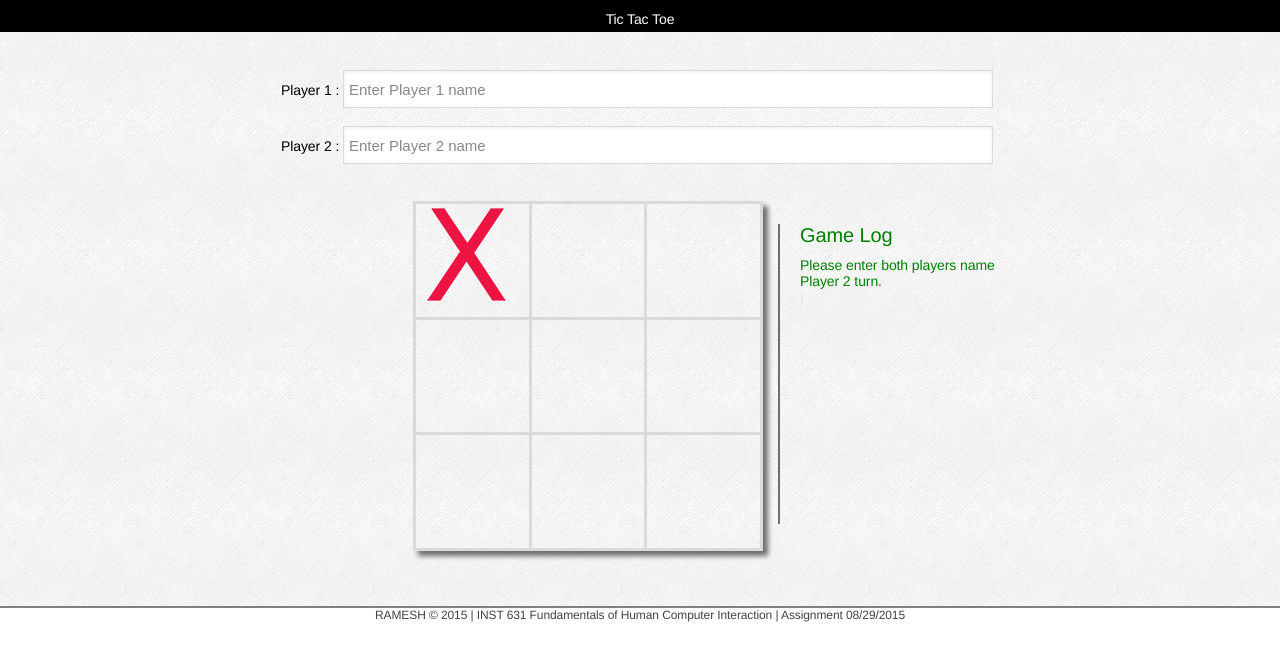
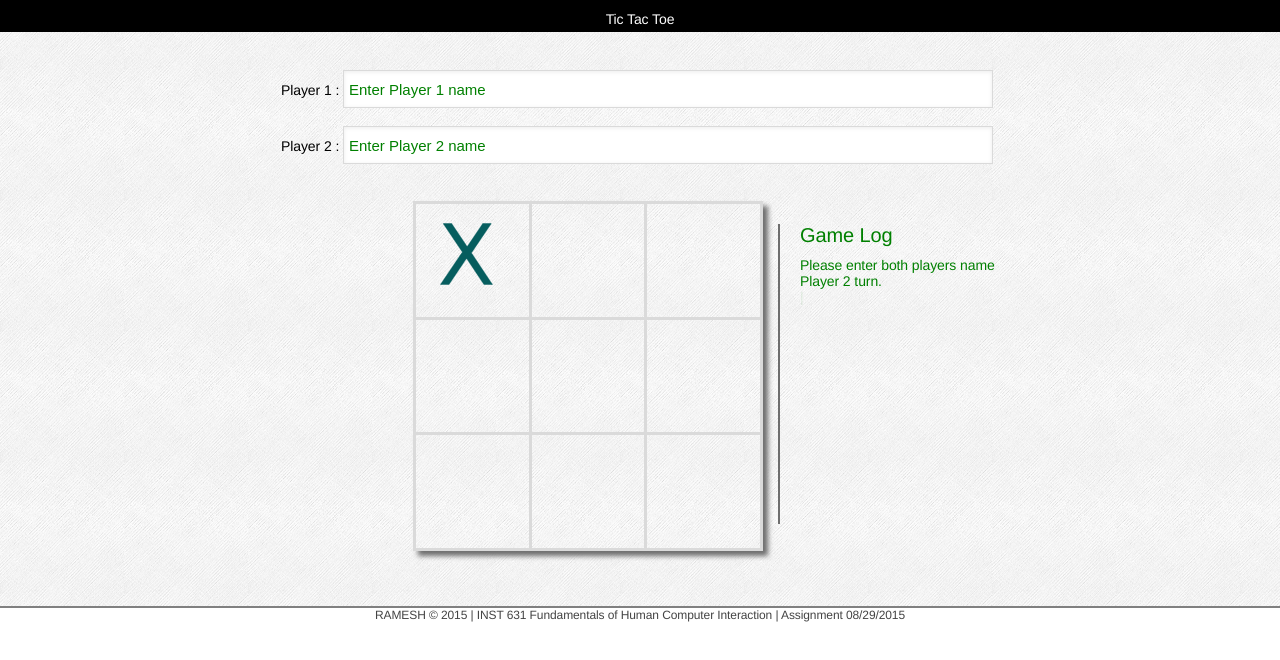
Before and after one commit to Rameshb-umd/TicTacToe, a plain HTML site: page index.html in a window 1280 px wide. Both pictures are taken after a click on the element 472 px from the left and 260 px from the top of the page. Drawn offline with Linux system fonts and the light colour scheme.

Commit message:
Improvements and comment

```diff
--- a/css/style.css
+++ b/css/style.css
@@ -55,7 +55,7 @@ footer p{
 }
 .inputbox{
     border: 1px solid #DADADA;
-    color: #888;
+    color: green;
     height: 30px;
     margin-bottom: 16px;
     margin-right: 6px;
@@ -90,16 +90,16 @@ footer p{
 .hoverclass:hover{
     width: 50px;
     height: 50px;
-    border: 3px solid #DADADA;
+    border: 3px solid green;
     cursor: pointer;
     background: #E0F2F7;
 }
 
 .selected_cross{
-    background:  no-repeat url(../images/cross.png);
+    background:  no-repeat url(../images/cross-blue.png);
 }
 .selected_dot{
-    background:  no-repeat url(../images/dot.png);
+    background:  no-repeat url(../images/dot-purple.png);
 }
 .winner{
     font-size: 20px;
--- a/js/tictactoe.js
+++ b/js/tictactoe.js
@@ -1,10 +1,29 @@
+/******
+Script return for simple Tic Tac Toe game.
+Author : Ramesh Balasekaran
+*/
+
 $(document).ready(function() {
 
+    /*** Intializing Game Object
+    * Default Player Names
+    * Player 1 starts first
+    * variable to check if game won or draw
+    ***/
+    var game = new Object();
+    game.player_one="Player 1";
+    game.player_two="Player 2";
+    game.currentPlayer = 1;
+    game.won=false;
+
+
+    /*** Intializing Game Log in TypeWriter Mode***/
      $("#GameLogContents").typed({
         strings: ["Please enter both players name"],
         typeSpeed: 0
       });
 
+    /*** Function to add a new line in game log. Message is passed as argument***/
     function addnewline(content){
         $("#GameLogContents").append("<li></li>");
         $('#GameLogContents li:last-child').typed({
@@ -13,6 +32,8 @@ $(document).ready(function() {
         showCursor: false
       });
     }
+
+    /*** Function to change the last line in the game log***/
     function changeLastline(content){
         $('#GameLogContents li:last-child').remove();
         $("#GameLogContents").append("<li class='winner'></li>");
@@ -23,18 +44,16 @@ $(document).ready(function() {
       });
     }
 
-    var game = new Object();
-    game.player_one="Player 1";
-    game.player_two="Player 2";
-    game.currentPlayer = 1;
-    game.won=false;
-
+    /*** Event handler to clear the name on focus****/
     $("#player1").focus(function(){
         $(this).val("");
     })
+    /*** Event handler to clear the name on focus****/
     $("#player2").focus(function(){
         $(this).val("");
     })
+
+    /*** Event handler to welcome the players in Game log****/
     $("#player1").blur(function() {
         var value=$(this).val();
         if(value!="Enter Player 1 name"&&value!=""){
@@ -43,6 +62,7 @@ $(document).ready(function() {
         }
     })
 
+    /*** Event handler to welcome the players in Game log****/
       $("#player2").blur(function() {
         var value=$(this).val();
         if(value!="Enter Player 2 name"&&value!=""){
@@ -51,6 +71,9 @@ $(document).ready(function() {
         }
     })
 
+    /*** Main event to add the cross or dot based on the turns
+        As soon as clicked. Message in game log is printed to indicate
+        it turn for the next player to play ****/
     $("#box td").click(function(){
                     if(!$(this).hasClass("occupied")){
                         $(this).removeClass("hoverclass");
@@ -67,12 +90,21 @@ $(document).ready(function() {
                             game.currentPlayer = 1;
                             addnewline(game.player_one+" turn.");
                         }
-
                         computeresult();
-
                     }
     });
 
+
+    /*** Method that computes the result for each turn.
+         Checks the rows , columns and diagnal to see if any player has won*****/
+    function computeresult(){
+          computerows();
+          computecolumns();
+          computediagnals();
+          checkfordraw();
+      }
+
+    /*** Method that computes the result in each row for each turn to see if any player has won*****/
     function computerows(){
         var player_1_rowcount=0;
         var player_2_rowcount=0;
@@ -110,6 +142,7 @@ $(document).ready(function() {
           declarewinner(player_1_rowcount,player_2_rowcount);
     }
 
+    /**** Method to check the columns if any player won*****/
     function computecolumns(){
         var player_1_rowcount=0;
         var player_2_rowcount=0;
@@ -147,8 +180,11 @@ $(document).ready(function() {
           declarewinner(player_1_rowcount,player_2_rowcount);
     }
 
+
         var player_1_diacount=0;
         var player_2_diacount=0;
+
+    /**** Method to check the rows if any player won*****/
     function computediagnals(){
         var tdeach = $("#box tr:first td:first-child")
         countPlayerstotal(tdeach);
@@ -170,6 +206,7 @@ $(document).ready(function() {
         player_2_diacount=0;
     }
 
+    /**** Method to count players total*****/
     function countPlayerstotal(tdeach){
           if($(tdeach).data("player")==game.player_one){
                     player_1_diacount++;
@@ -178,13 +215,9 @@ $(document).ready(function() {
                     player_2_diacount++;
                 }
     }
-      function computeresult(){
-          computerows();
-          computecolumns();
-          computediagnals();
-          checkfordraw();
-      }
 
+
+    /****Method to check the results and declare winner ***/
     function declarewinner(player_1,player_2){
         if(player_1==3){
             changeLastline("Congratulation "+game.player_one+", you won");
@@ -202,6 +235,7 @@ $(document).ready(function() {
         }
     }
 
+    /****Method to check the results and declare if draw ***/
     function checkfordraw(){
         var gameover = true;
          $.each( $("#box td"), function( index, tdeach ){
@@ -212,6 +246,5 @@ $(document).ready(function() {
         if(gameover&&!game.won){
             changeLastline("Oops, The Game has resulted in a draw");
         }
-
     }
 });
```
Also changed, not shown: images/cross-blue.png (added), images/dot-purple.png (added).
